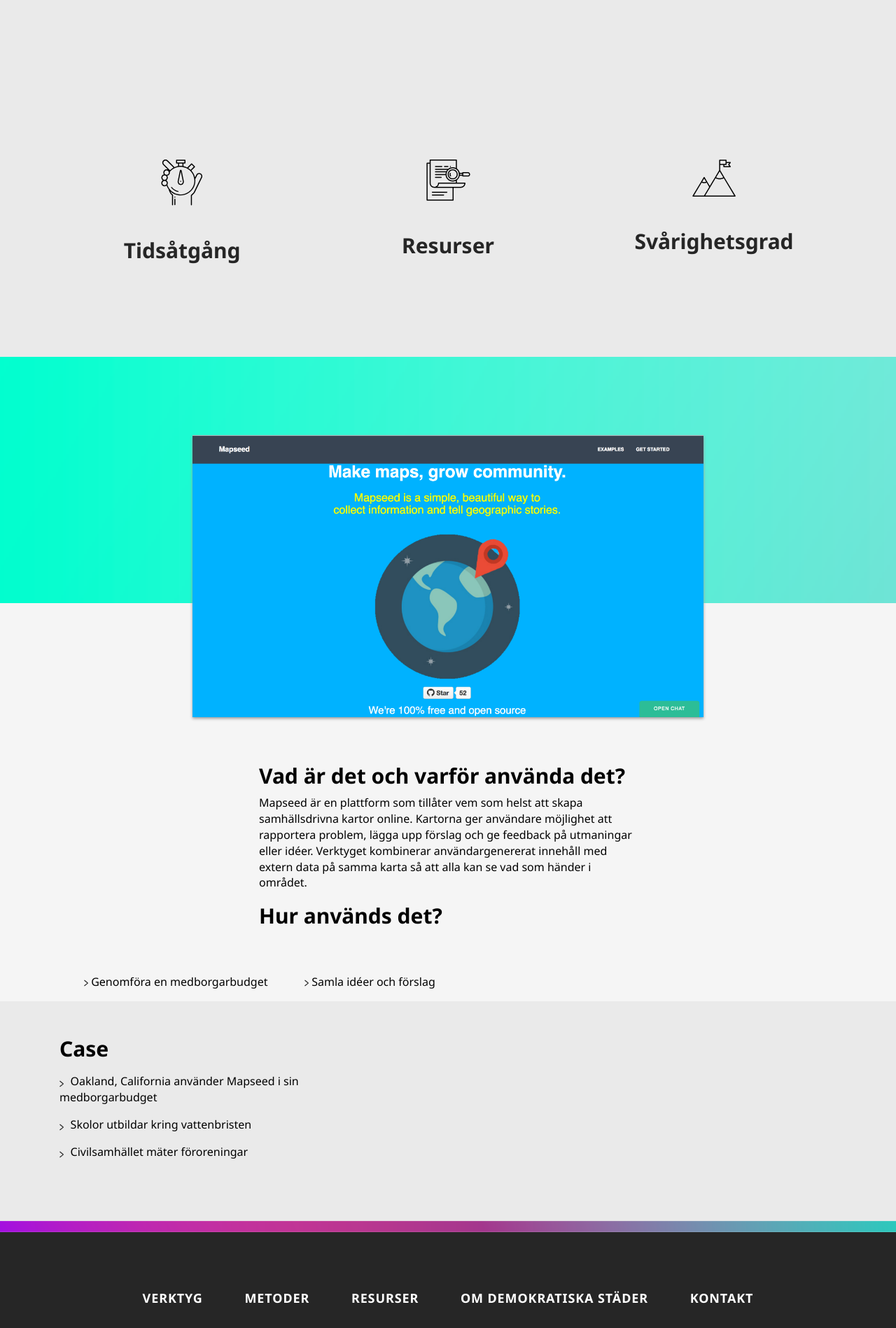
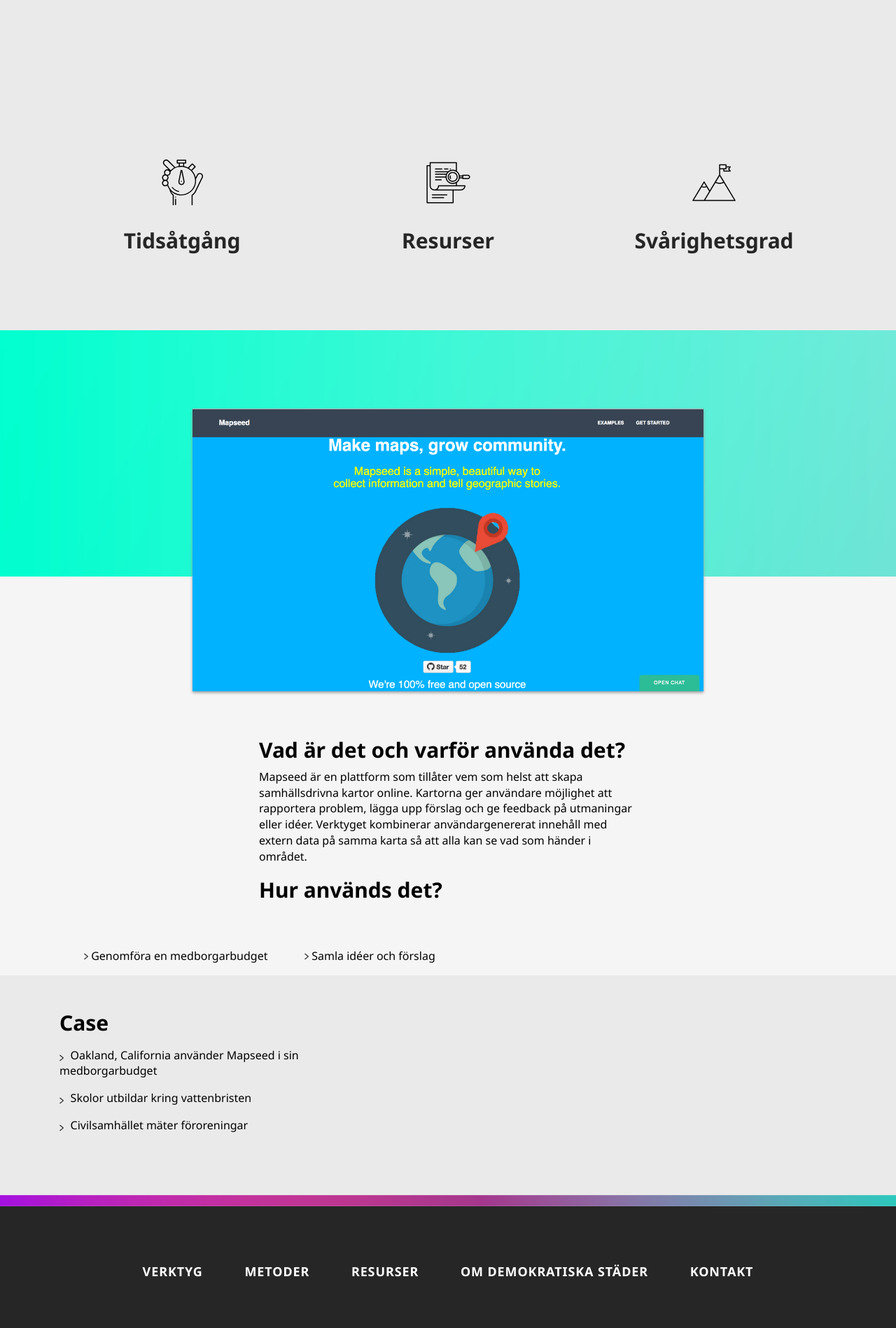
Before and after one commit to digidemlab/demokratiskastader, a Jekyll site: the page built from _posts/2017-10-10-mapseed.md, in a window 1280 px wide. Shown: the part 432-2330 px from the top of the page at 70% size. Built offline with Jekyll 4.4.1, drawn with Linux system fonts in a browser that asks for light colours.

Commit message:
Adjusted the three icons so they are vertically aligned

```diff
--- a/_sass/_content.scss
+++ b/_sass/_content.scss
@@ -20,7 +20,7 @@
 
 // Short facts on tool-page
 .shortfact {
-  padding-bottom: 1.5em;
+  padding-bottom: 0.5em;
 
   &_inner {
     padding: 0.6em 0;
--- a/_sass/_typography.scss
+++ b/_sass/_typography.scss
@@ -69,8 +69,7 @@
 .content h3 {
   @extend %heading;
   font-size: $font-size-h2;
-  margin: 1.5em 0 1em;
-  margin-top: 1em;
+  margin: 1rem 0;
   position: relative;
 
   @include media-breakpoint-up(md) {
```
Also changed, not shown: assets/images/svg/icon-chronometer.svg, assets/images/svg/icon-documents.svg, assets/images/svg/icon-mountain.svg.
